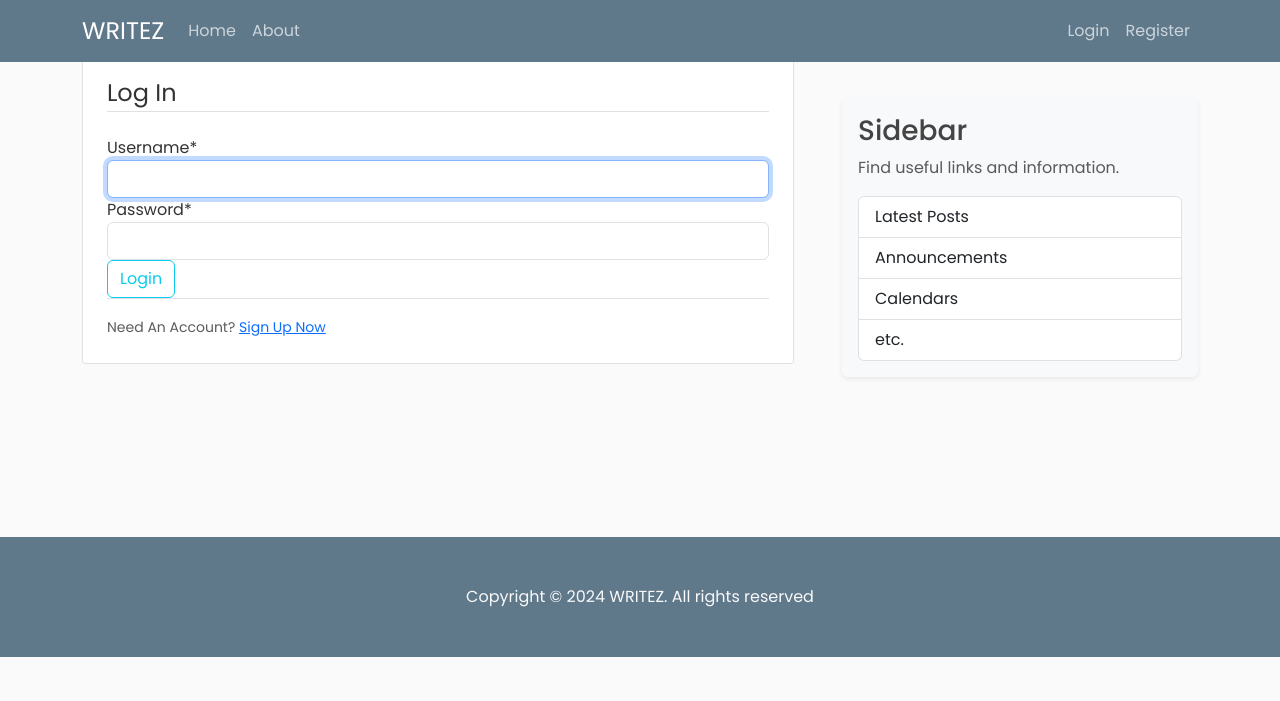
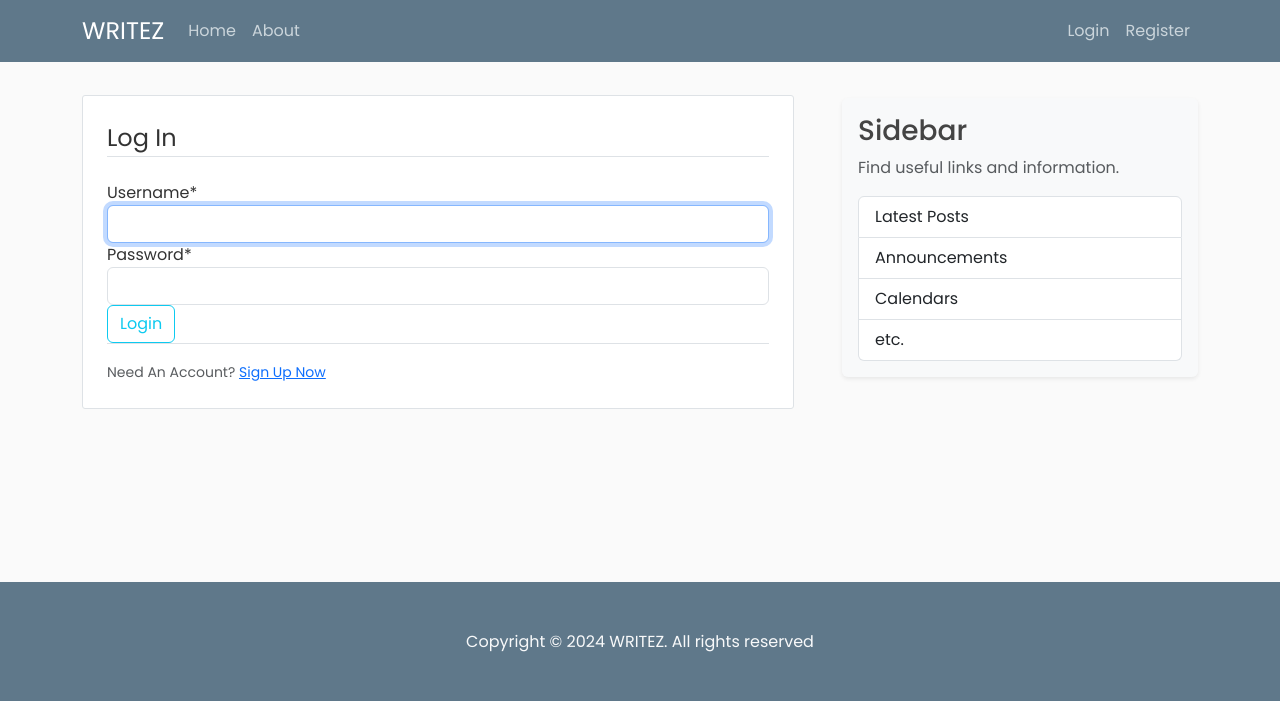
Before and after one commit to donkor-james/blog_website, a Django app: page /login/ in a window 1280 px wide. Shown: the top 701 px of the page. Run offline with Django 4.2, Linux system fonts and the light colour scheme; parts of the project's set-up code (start-up, migrations or seed data) failed here and were passed over; some libraries are stand-ins or nearby versions.

Commit message:
updated some files

```diff
--- a/blog/templates/blog/base.html
+++ b/blog/templates/blog/base.html
@@ -61,6 +61,9 @@
             Blog
             <span style="font-style: italic; color: transparent; -webkit-text-stroke: 2px #fff;">Writing</span>
           </div>
+          {% if not user.is_authenticated %}
+            <a href="{% url 'login' %}" class="btn bg-steel text-light mt-3 py-2" onmouseover="this.style.backgroundColor='#434A54'" onmouseout="this.style.backgroundColor='#5f788a'" >Get Started</a>
+          {% endif %}
         </section>
       {% endif %}
       <main role="main" class="container">
--- a/users/templates/users/login.html
+++ b/users/templates/users/login.html
@@ -1,7 +1,7 @@
 {% extends "blog/base.html"%}
 {% load crispy_forms_tags %}
 {% block content%}
-    <div class="content-section border p-4 me-4" style="margin-bottom: 125px;">
+    <div class="content-section border p-4 me-4" style="margin-bottom: 125px; margin-top: 45px;">
         <form action="" method="POST">
             {% csrf_token %}
             <fieldset class="form-group">
```
Also changed, not shown: db.sqlite3.
